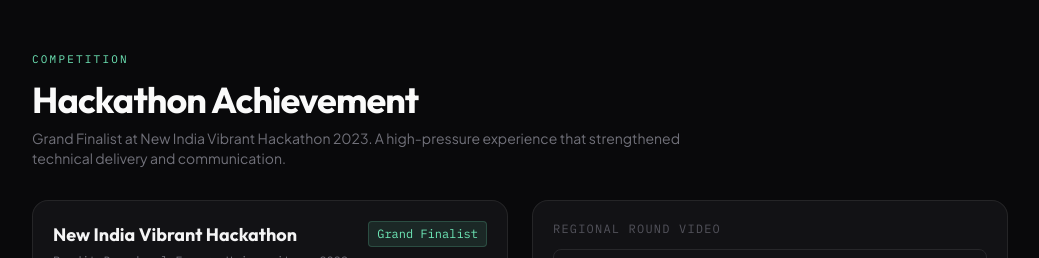
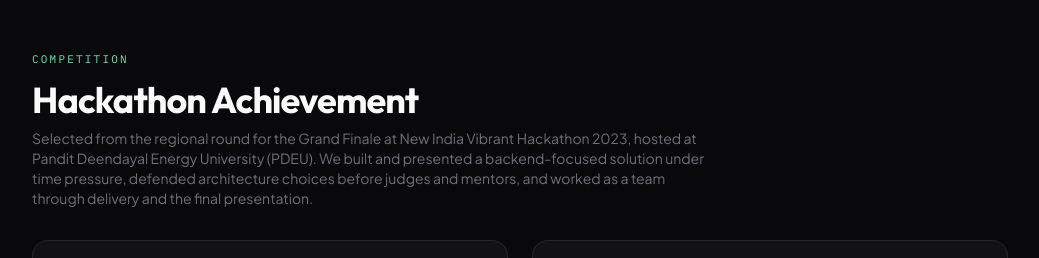
Before and after one commit to MadinBloch/Mysite, a React (Vite) app: page / in a window 1280 px wide. Shown: the part 8120-8378 px from the top of the page, without its empty margins (120-1159 px from the left). Built offline with nearby package versions, Linux system fonts and the light colour scheme; grey boxes are pictures that could not be loaded.

Commit message:
Align experience and infrastructure copy with production ownership

```diff
--- a/src/components/Hackathon.jsx
+++ b/src/components/Hackathon.jsx
@@ -20,8 +20,10 @@ export default function Hackathon() {
         <p className="section-label">Competition</p>
         <h2 className="section-heading mb-2">Hackathon Achievement</h2>
         <p className="text-zinc-500 text-sm mb-8 max-w-2xl">
-          Grand Finalist at New India Vibrant Hackathon 2023. A high-pressure experience that strengthened
-          technical delivery and communication.
+          Selected from the regional round for the Grand Finale at New India Vibrant Hackathon 2023,
+          hosted at Pandit Deendayal Energy University (PDEU). We built and presented a backend-focused
+          solution under time pressure, defended architecture choices before judges and mentors,
+          and worked as a team through delivery and the final presentation.
         </p>
 
         <div className="grid lg:grid-cols-2 gap-6 items-start">
```
